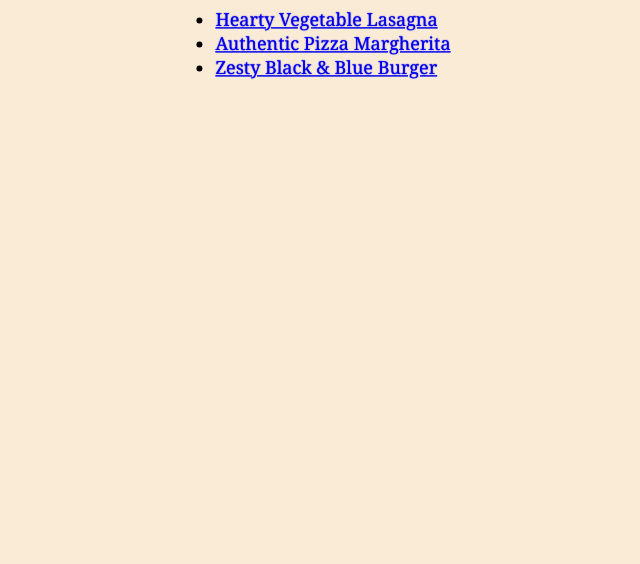
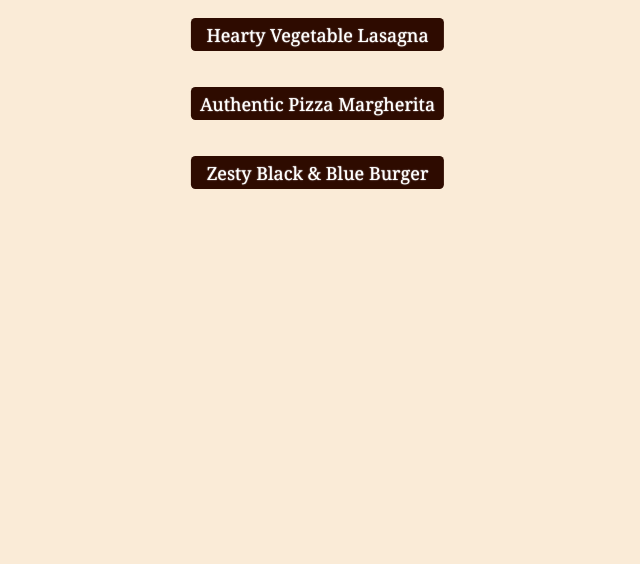
Before and after one commit to MohamedBechirMejri/odin-recipes, a website built with webpack: page src/template.html in a window 1280 px wide. Shown: the part 236-800 px from the top of the page, without its empty margins (327-967 px from the left). Built offline with nearby package versions, Linux system fonts and the light colour scheme.

Commit message:
style list

```diff
--- a/src/main.scss
+++ b/src/main.scss
@@ -20,6 +20,26 @@ body {
 
     h1 {
       text-align: center;
+      margin-bottom: 4em;
+    }
+
+    ul {
+      list-style: none;
+      padding: 0;
+
+      li {
+        margin-top: 2em;
+        width: 100%;
+        padding: 0.25em;
+        background-color: colors.$background-dark;
+        border-radius: 0.25em;
+        text-align: center;
+
+        a {
+          color: colors.$light;
+          text-decoration: none;
+        }
+      }
     }
   }
 }
```
